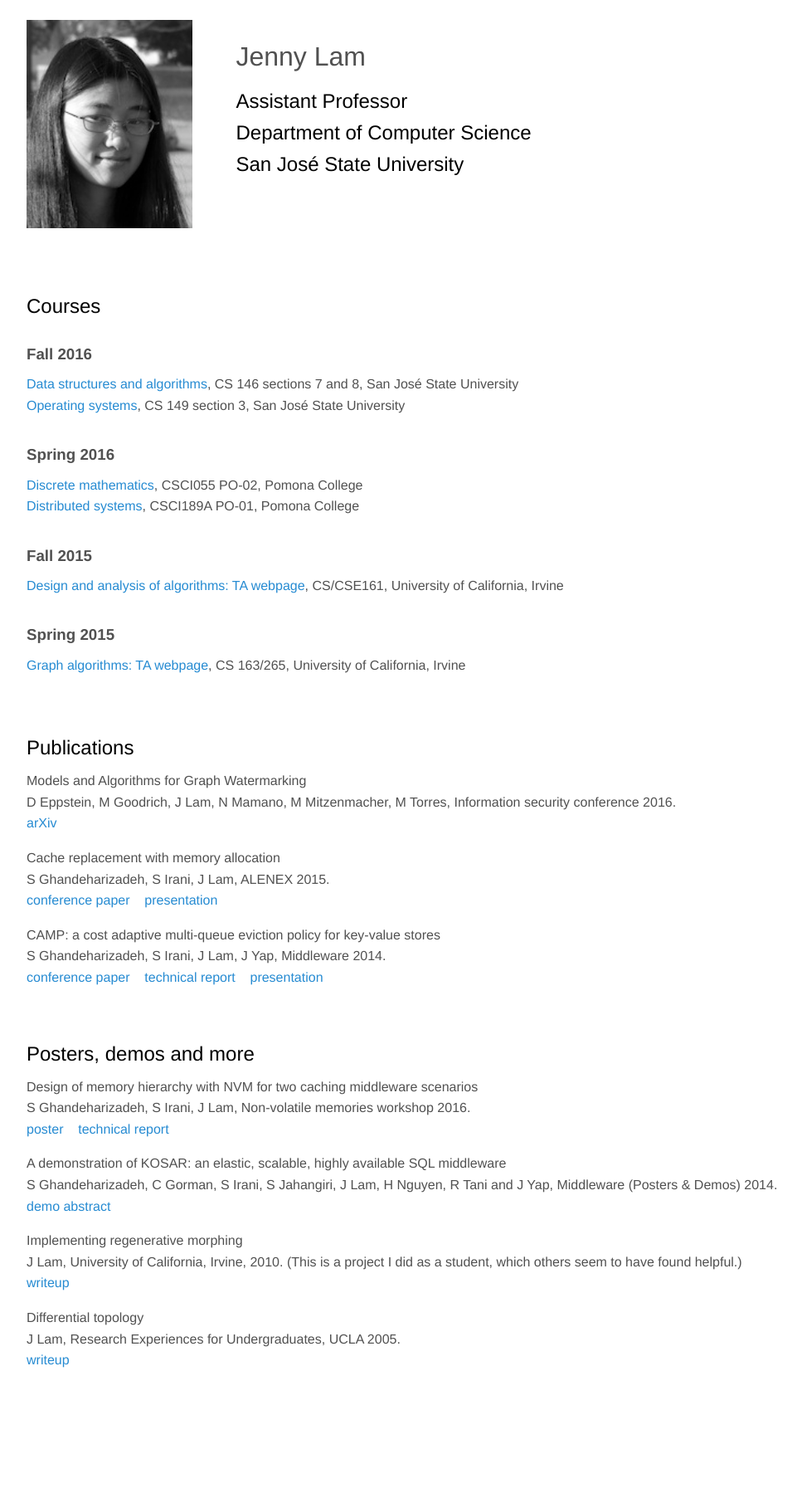
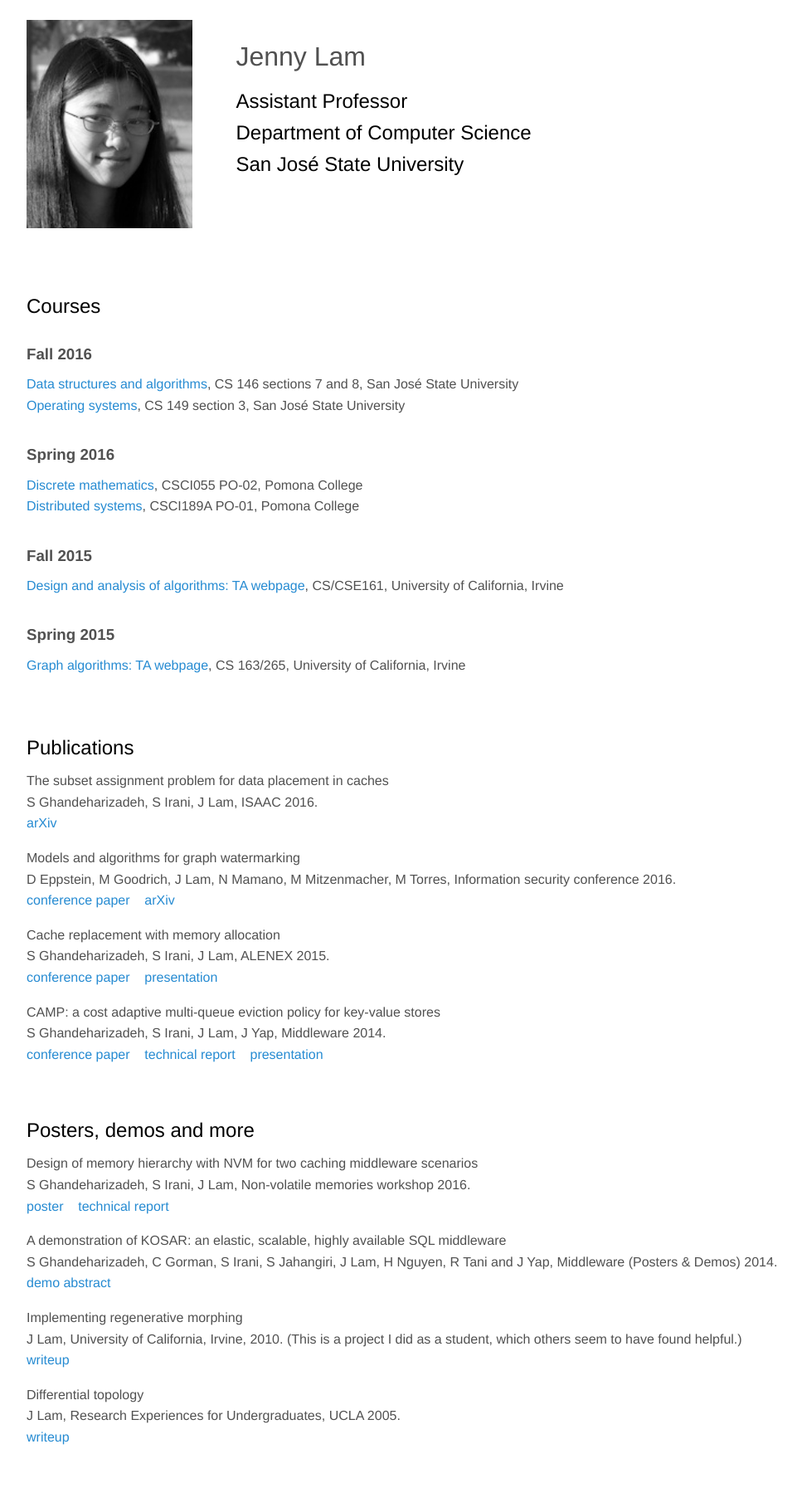
Before and after one commit to jnylam/jnylam.github.io, a Jekyll site: the page built from index.html, in a window 1280 px wide. Shown: the whole page at 83% size, without its empty margins (128-1095 px from the left). Built offline with Jekyll 4.4.1, drawn with Linux system fonts in a browser that asks for light colours; before the commit the page ends 1700 px from its top, so only the background shows below that.

Commit message:
update pubs

```diff
--- a/_sass/common.sass
+++ b/_sass/common.sass
@@ -94,6 +94,9 @@ ul ul, ul ol, ol ul, ol ol
   margin: 0.75rem 0 0.75rem 1.5rem
   font-size: 90%
 
+.title
+  font-weight: 500
+
 dl
   margin-bottom: 0.75rem
   dt
--- a/index.html
+++ b/index.html
@@ -50,16 +50,23 @@ layout: homepage
 
 <section id="research">
   <h2>Publications</h2>
+
     <ul>
-      <li class='title'>Models and Algorithms for Graph Watermarking</li>
+        <li class='title'>The subset assignment problem for data placement in caches</li>
+        <li>S Ghandeharizadeh, S Irani, J Lam, ISAAC 2016.</li>
+        <li><a href="//arxiv.org/abs/1609.08767">arXiv</a></li>
+    </ul>
+
+    <ul>
+      <li class='title'>Models and algorithms for graph watermarking</li>
       <li>D Eppstein, M Goodrich, J Lam, N Mamano, M Mitzenmacher, M Torres, Information security conference 2016.</li>
-      <li><a href="http://arxiv.org/abs/1605.09425">arXiv</a></li>
+      <li><a href="http://link.springer.com/chapter/10.1007%2F978-3-319-45871-7_18">conference paper</a> &nbsp;&nbsp; <a href="//arxiv.org/abs/1605.09425">arXiv</a></li>
     </ul>
 
   <ul>
     <li class='title'>Cache replacement with memory allocation</li>
     <li>S Ghandeharizadeh, S Irani, J Lam, ALENEX 2015.</li>
-    <li><a href="http://epubs.siam.org/doi/abs/10.1137/1.9781611973754.1">conference paper</a> &nbsp;&nbsp;  <a href="assets/pdf/campm.pdf">presentation</a></li>
+    <li><a href="//epubs.siam.org/doi/abs/10.1137/1.9781611973754.1">conference paper</a> &nbsp;&nbsp;  <a href="assets/pdf/campm.pdf">presentation</a></li>
   </ul>
 
   <ul>
```
